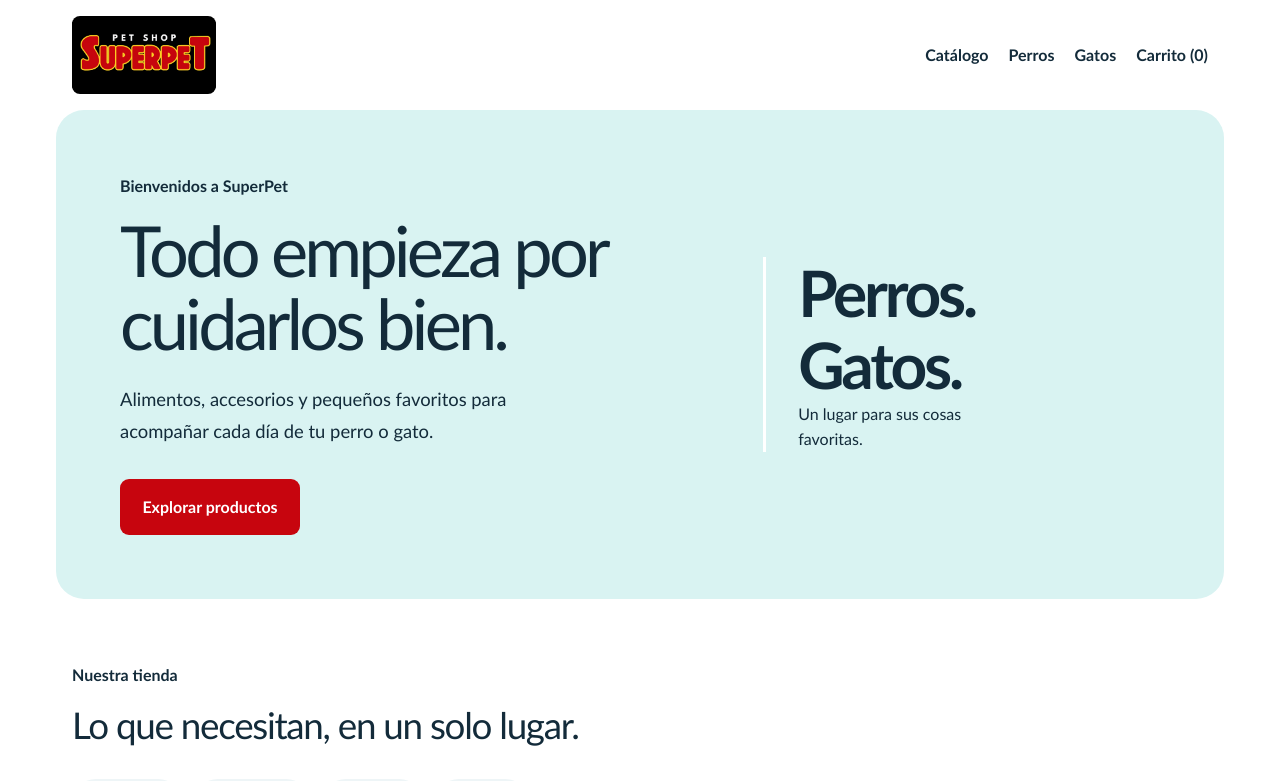
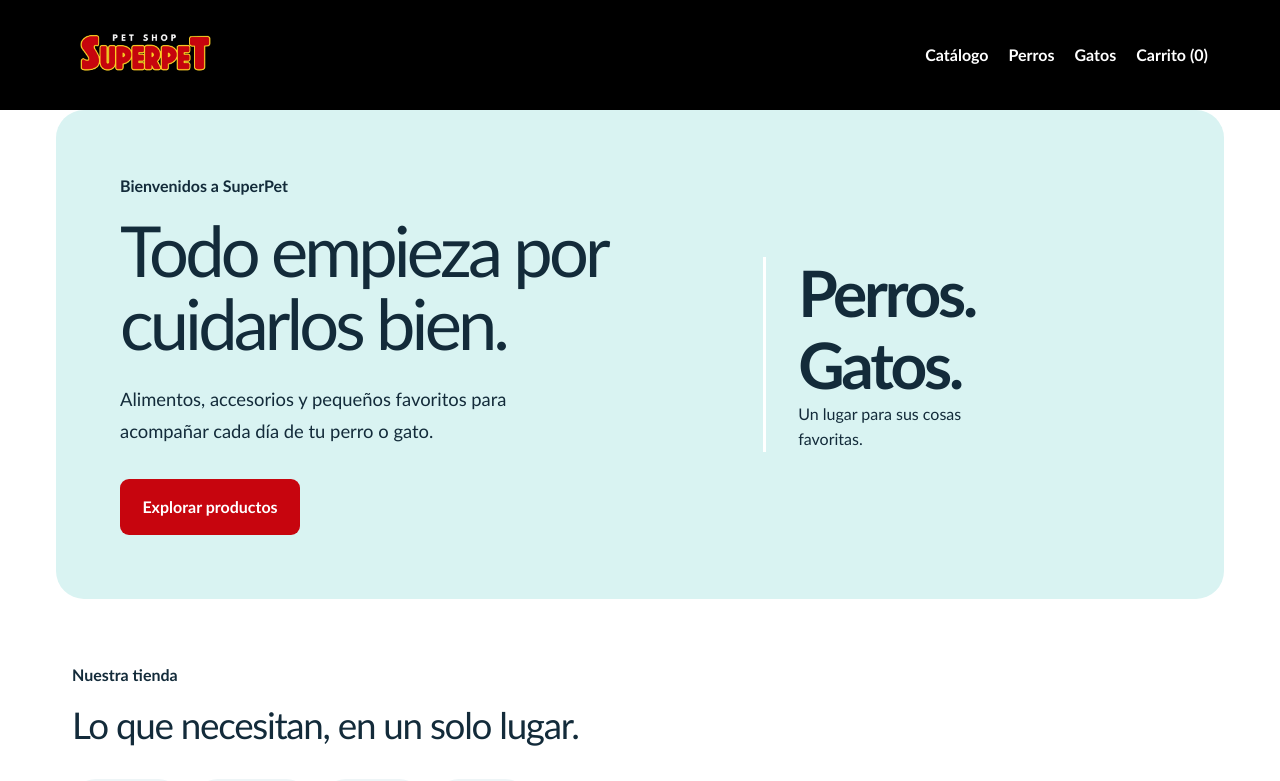
Before and after one commit to Emarlcoder/superpet, a Next.js app in the folder apps/web/: page / in a window 1280 px wide. Shown: the top 781 px of the page. Built offline with nearby package versions, Linux system fonts and the light colour scheme.

Commit message:
style(web): use black storefront header

```diff
--- a/apps/web/app/globals.css
+++ b/apps/web/app/globals.css
@@ -38,13 +38,16 @@ a:focus-visible {
   top: 1rem;
 }
 .header {
-  max-width: 1200px;
-  margin: auto;
-  padding: 1rem 2rem;
+  background: #000;
+  color: #fff;
+  padding: 1rem max(2rem, calc((100% - 1136px) / 2));
   display: flex;
   align-items: center;
   justify-content: space-between;
   gap: 1rem;
+}
+.header a:focus-visible {
+  outline-color: #fff;
 }
 .brand {
   display: inline-flex;
```
